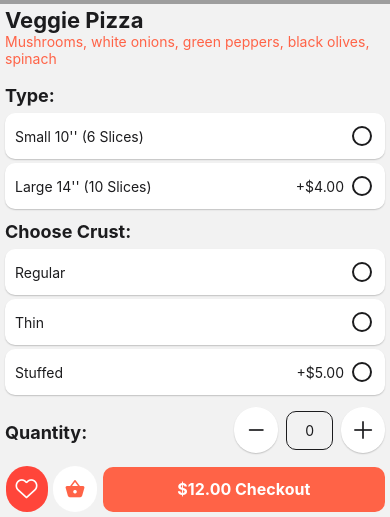
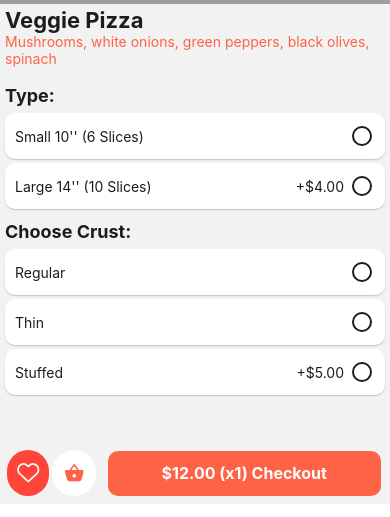
Before and after one commit to lincheng12/pizza-ordering-rn-expo, a React Native app: screen / in a window 390 px wide. Both pictures are taken after a click on the element 309 px from the left and 234 px from the top of the page. Shown: the part 340-857 px from the top of the page. Built offline with nearby package versions, Linux system fonts and the light colour scheme; grey boxes are pictures that could not be loaded.

Commit message:
Added a new menu item and fix quantity in ConfigurePizza

```diff
--- a/src/assets/menu.js
+++ b/src/assets/menu.js
@@ -27,6 +27,10 @@ export const menu = {
   toppings: [
     {
       type: "bacon",
+      cost: 1.5,
+    },
+    {
+      type: "extra cheese",
       cost: 1.5,
     },
     {
--- a/src/screens/ConfigurePizzaScreen.js
+++ b/src/screens/ConfigurePizzaScreen.js
@@ -25,7 +25,7 @@ const ConfigurePizzaScreen = ({ route }) => {
   const insets = useSafeAreaInsets();
   const [sizeIndex, setSizeIndex] = useState(null);
   const [crustIndex, setCrustIndex] = useState(null);
-  const [quantity, setQuantity] = useState(0);
+  const [quantity, setQuantity] = useState(1);
   const [price, setPrice] = useState(item?.price | startPrice);
   const [saucePicked, setSaucePicked] = useState([]);
   const [toppingsPicked, setToppingsPicked] = useState([]);
@@ -77,6 +77,7 @@ const ConfigurePizzaScreen = ({ route }) => {
   return (
     <AppView style={{ flex: 1, paddingBottom: insets.bottom }}>
       <ScrollView style={{ flex: 1 }}>
+        {/* if a pre-configure pizza is clicked, the pizza image will be shown  */}
         {item ? (
           <Image
             resizeMode="cover"
@@ -135,6 +136,7 @@ const ConfigurePizzaScreen = ({ route }) => {
           )}
         </View>
         <View style={{ padding: 5 }}>
+          {/* Pizza size type */}
           <AppText style={styles.selectionHeading}>Type:</AppText>
           {menu.type.map((choice, index) => (
             <RadioButton.Group
@@ -164,6 +166,7 @@ const ConfigurePizzaScreen = ({ route }) => {
               </View>
             </RadioButton.Group>
           ))}
+          {/* Pizza crust type */}
           <AppText style={styles.selectionHeading}>Choose Crust:</AppText>
           {menu.crust.map((choice, index) => (
             <RadioButton.Group
@@ -192,6 +195,7 @@ const ConfigurePizzaScreen = ({ route }) => {
               </View>
             </RadioButton.Group>
           ))}
+          {/* Custom pizza toppings option (will only display if custom pizza option is selected) */}
           {startPrice && (
             <>
               <AppText style={styles.selectionHeading}>Toppings:</AppText>
@@ -230,6 +234,7 @@ const ConfigurePizzaScreen = ({ route }) => {
                   </View>
                 </View>
               ))}
+              {/* Custom pizza sauces option */}
               <AppText style={styles.selectionHeading}>Sauces:</AppText>
               {menu.sauces.map((choice, index) => (
                 <View
@@ -268,11 +273,13 @@ const ConfigurePizzaScreen = ({ route }) => {
               ))}
             </>
           )}
+          {/* quantity option */}
+          {sizeIndex !== null && crustIndex !== null && (
             <View style={styles.quantityContainer}>
               <AppText style={styles.selectionHeading}>Quantity:</AppText>
               <View style={{ flexDirection: "row", alignItems: "center" }}>
                 <TouchableOpacity
-                disabled={quantity === 0}
+                  disabled={quantity === 1}
                   onPress={() => setQuantity((prev) => prev - 1)}
                   style={[
                     styles.circleButton,
@@ -296,8 +303,10 @@ const ConfigurePizzaScreen = ({ route }) => {
                 </TouchableOpacity>
               </View>
             </View>
+          )}
         </View>
       </ScrollView>
+      {/* bottom page container */}
       <View style={styles.footer}>
         <View style={styles.circleButtonContainer}>
           <TouchableOpacity
@@ -315,7 +324,7 @@ const ConfigurePizzaScreen = ({ route }) => {
         <TouchableOpacity
           style={[styles.checkoutButton, { backgroundColor: colors.primary }]}>
           <Text style={{ color: "white", fontSize: 16, fontWeight: "bold" }}>
-            {formatPrice(price)} Checkout
+            {formatPrice(price)} (x{quantity}) Checkout
           </Text>
         </TouchableOpacity>
       </View>
@@ -352,7 +361,7 @@ const styles = StyleSheet.create({
     alignItems: "center",
     justifyContent: "center",
     borderRadius: 10,
-    flexGrow: 0.9,
+    width: "70%",
     marginRight: 5,
     flexDirection: "row",
     height: 45,
@@ -361,11 +370,11 @@ const styles = StyleSheet.create({
     flexDirection: "row",
     alignItems: "center",
     paddingVertical: 8,
-    justifyContent: "space-between",
+    justifyContent: "space-around",
   },
   circleButtonContainer: {
     flexDirection: "row",
-    flexGrow: 0.1,
+    width: 95,
     justifyContent: "space-evenly",
   },
   quantityContainer: {
```
Lines whose indentation alone changed are shown as unchanged.
